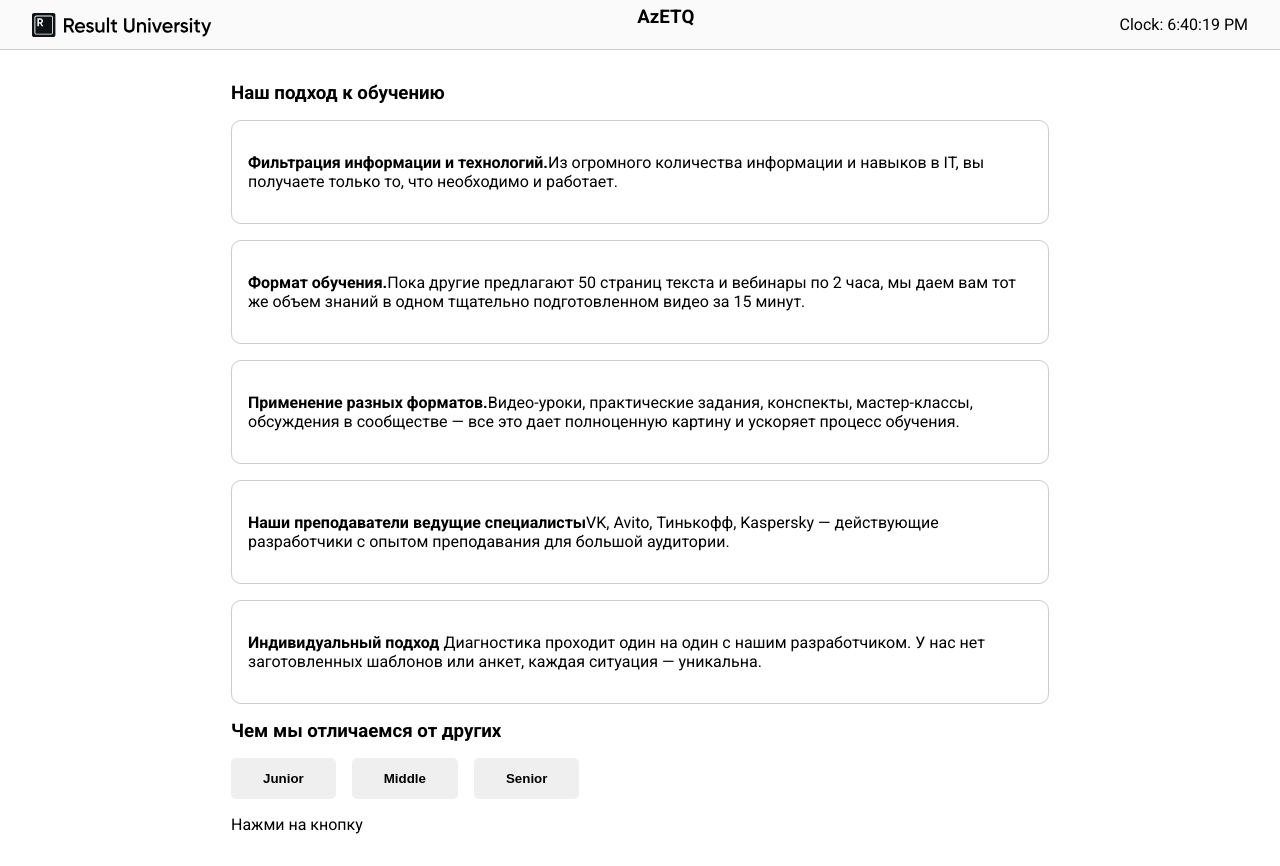
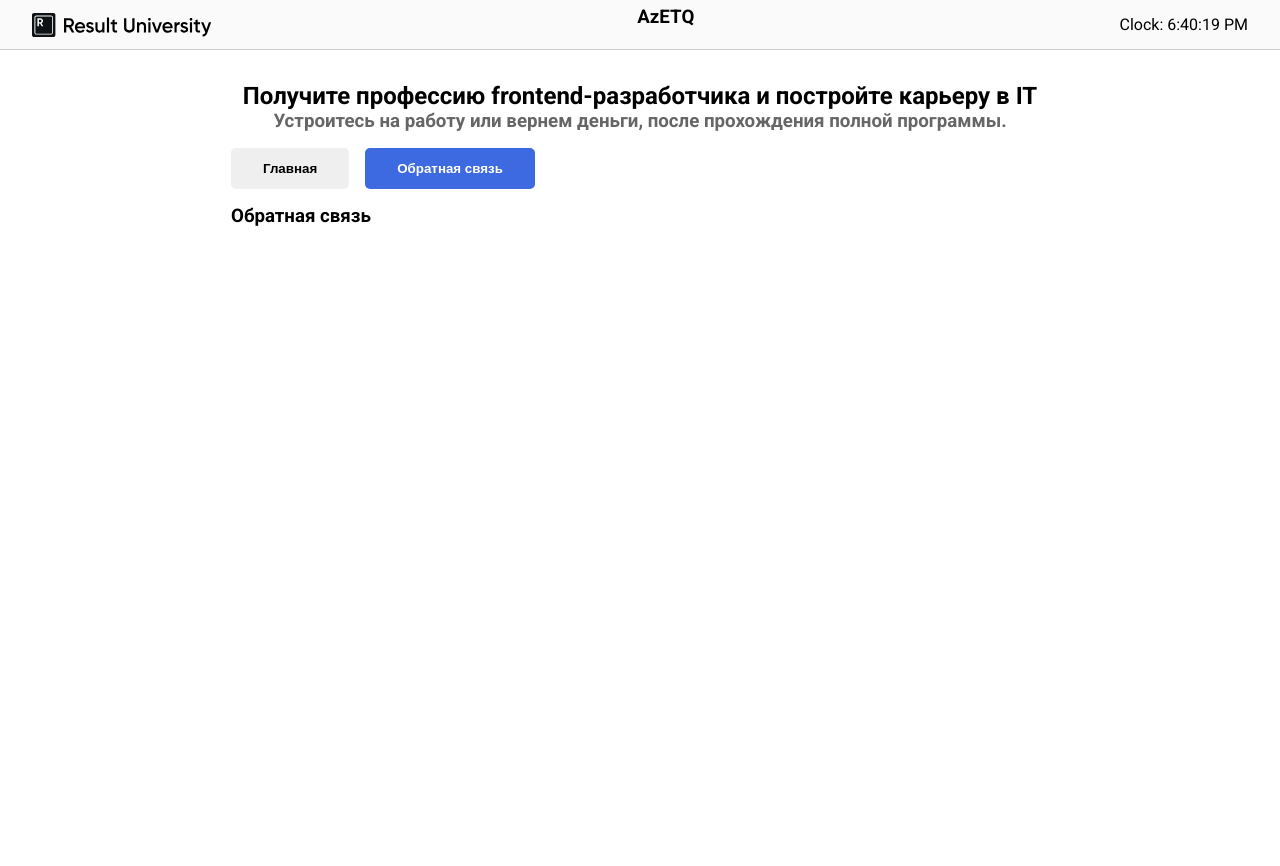
Before and after one commit to Farid-03/VPT, a React (Vite) app: page / in a window 1280 px wide. After the commit the page ends 800 px from the top, so only its background shows below. Built offline with nearby package versions, Linux system fonts and the light colour scheme.

Commit message:
fixed conflict gs and added filtration hp

```diff
--- a/src/App.jsx
+++ b/src/App.jsx
@@ -1,15 +1,42 @@
-import Header from './components/Header'
+import Header from './components/Header/Header'
 import TeachingSection from './components/TeachingSection'
 import DifferencesSection from './components/DifferencesSection'
+import IntroSection from './components/IntroSection'
+import TabSection from './components/TabSection'
+import FeedBackSection from './components/FeedBackSection'
+import { useState } from 'react'
 
 export default function App() {
+
+	const [tab, setTab] = useState('feedback')
+
 	return (
-		<div>
+		<>
 			<Header />
+
 			<main>
-				<TeachingSection/>
-				<DifferencesSection/>
+
+				<IntroSection/>
+
+				<TabSection
+						active={tab}
+						onChange={(current) => setTab(current)}
+				/>
+
+				{tab === 'main' && (
+					<>
+						<TeachingSection/>
+						<DifferencesSection/>
+					</>
+				)}
+
+				{tab === 'feedback' && (
+					<>
+						<FeedBackSection/>
+					</>
+				)}
+
 			</main>
-		</div>
+		</>
 	)
 }
--- /dev/null
+++ b/src/components/FeedBackSection.jsx
@@ -0,0 +1,8 @@
+
+export default function FeedBackSection () {
+    return (
+        <section>
+            <h3>Обратная связь</h3>
+        </section>
+    )
+}
--- /dev/null
+++ b/src/components/Header/Header.css
@@ -0,0 +1,9 @@
+header {
+    height: 50px;
+    display: flex;
+    padding: 0 2rem;
+    justify-content: space-between;
+    align-items: center;
+    border-bottom: 1px solid #ccc;
+    background: #fafafa;
+  }
--- a/src/components/Header.jsx
+++ b/src/components/Header/Header.jsx
@@ -1,5 +1,6 @@
 import { useState, useEffect } from 'react'
 import logo from '/public/logo-name.svg'
+import  './Header.css'
 
 export default function Header() {
 	const [time, setTime] = useState(new Date().toLocaleTimeString())
--- /dev/null
+++ b/src/components/IntroSection.jsx
@@ -0,0 +1,8 @@
+export default function IntroSection () {
+    return (
+        <section>
+            <h1 className="centered">Получите профессию frontend-разработчика и постройте карьеру в IT</h1>
+            <h3 className="centered" style={{color: '#666'}}>Устроитесь на работу или вернем деньги, после прохождения полной программы.</h3>
+        </section>
+    )
+}
--- /dev/null
+++ b/src/components/TabSection.jsx
@@ -0,0 +1,14 @@
+import Button from "./Button/Button";
+
+export default function TabSection ({ active, onChange }) {
+    return (
+        <section style={{marginBottom: '1rem'}}>
+            <Button isActive={active === 'main'} onClick={() => onChange('main')}>
+                Главная
+            </Button>
+            <Button isActive={active === 'feedback'} onClick={() => onChange('feedback')}>
+                Обратная связь
+            </Button>
+        </section>
+    )
+}
--- a/src/index.css
+++ b/src/index.css
@@ -10,15 +10,7 @@ body {
   font-family: 'Roboto', sans-serif;
 }
 
-header {
-  height: 50px;
-  display: flex;
-  padding: 0 2rem;
-  justify-content: space-between;
-  align-items: center;
-  border-bottom: 1px solid #ccc;
-  background: #fafafa;
-}
+
 
 main {
   max-width: 850px;
@@ -46,3 +38,7 @@ section ul li {
 p {
   padding: 1rem 0;
 }
+
+.centered {
+  text-align: center;
+}
```
